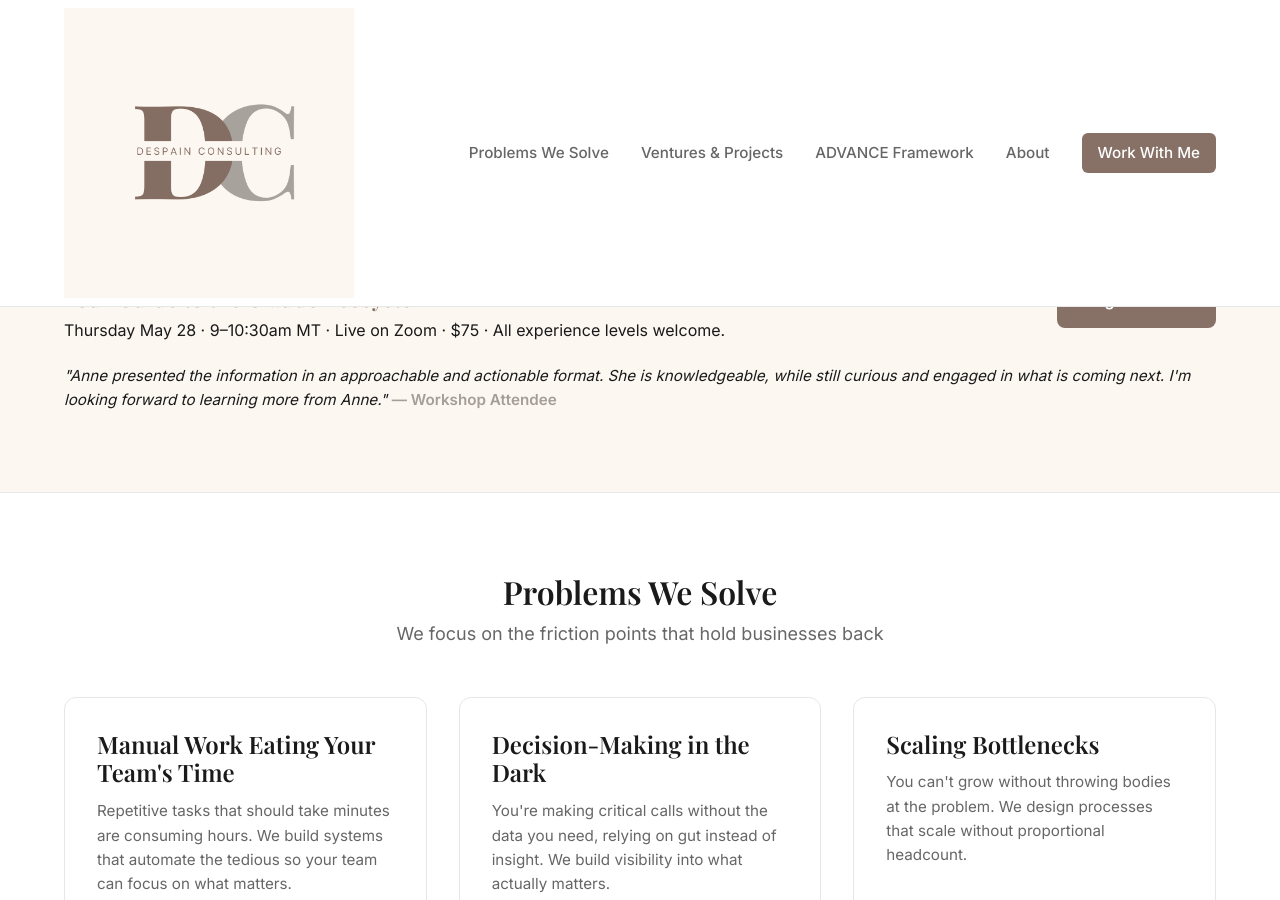
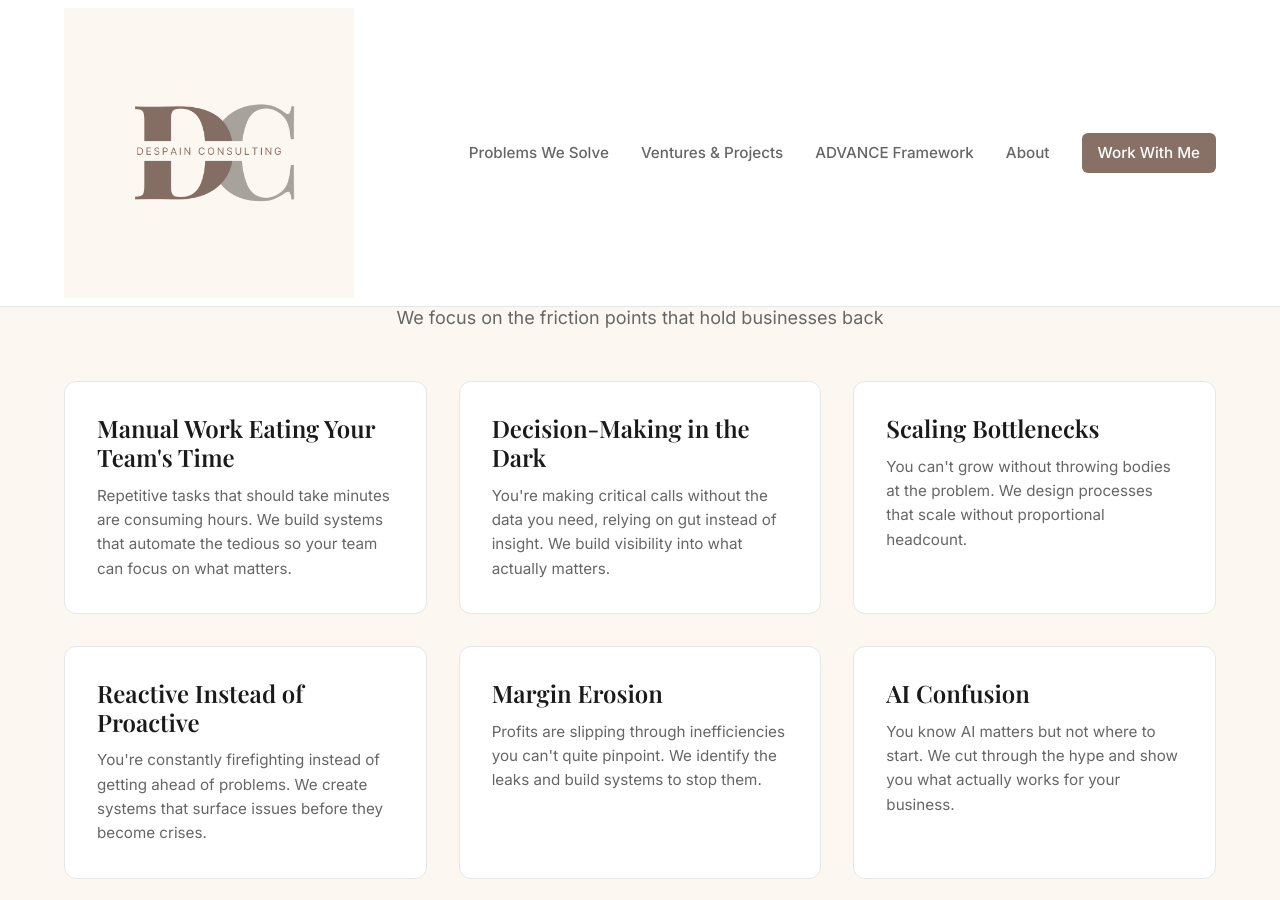
Before and after one commit to adespain70-ui/despain-consulting-site, a Jekyll site: the page built from index.md, in a window 1280 px wide and 900 px high, scrolled down 642 px. Built offline with Jekyll 4.4.1, drawn with Linux system fonts in a browser that asks for light colours.

Commit message:
Remove past Claude ecosystem workshop section from homepage

```diff
--- a/index.md
+++ b/index.md
@@ -9,19 +9,6 @@
 cta_link: /contact
 ---
 
-<section class="home-section" style="background:var(--color-bg-alt); border-bottom:1px solid var(--color-border);">
-  <div class="container">
-    <div style="display:flex; align-items:center; justify-content:space-between; flex-wrap:wrap; gap:1.5rem;">
-      <div>
-        <p style="font-size:0.75rem; font-weight:600; letter-spacing:4px; text-transform:uppercase; color:var(--color-accent); margin-bottom:0.5rem;">Upcoming Workshop</p>
-        <h3 style="font-size:1.4rem; margin-bottom:0.4rem; color:var(--color-primary);">Your Guide to the Claude Ecosystem</h3>
-        <p style="color:var(--color-text); margin-bottom:0;">Thursday May 28 &middot; 9&ndash;10:30am MT &middot; Live on Zoom &middot; $75 &middot; All experience levels welcome.</p>
-      </div>
-      <a href="https://www.eventbrite.com/e/your-guide-to-the-claude-ecosystem-tickets-1989850983858?aff=DSCwebsite" class="btn btn-primary" target="_blank" rel="noopener">Register Now</a>
-    </div>
-    <p style="margin-top:1.25rem; font-style:italic; color:var(--color-text); font-size:0.95rem;">"Anne presented the information in an approachable and actionable format. She is knowledgeable, while still curious and engaged in what is coming next. I'm looking forward to learning more from Anne." <span style="font-style:normal; font-weight:600; color:var(--color-accent);">— Workshop Attendee</span></p>
-  </div>
-</section>
 
 <section class="home-section">
   <div class="container">
```
